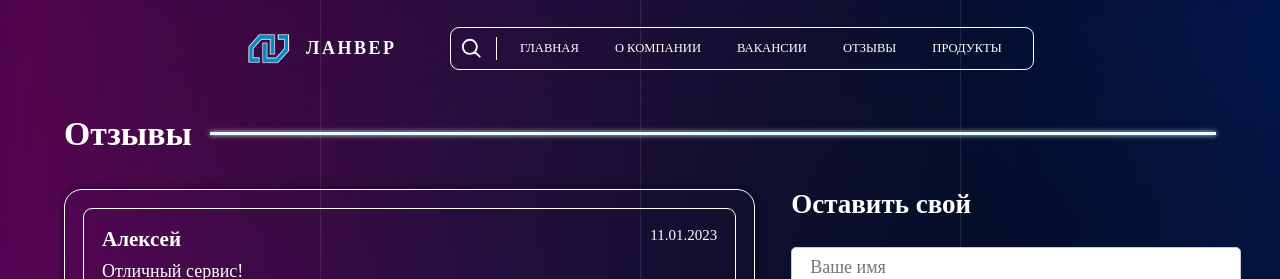
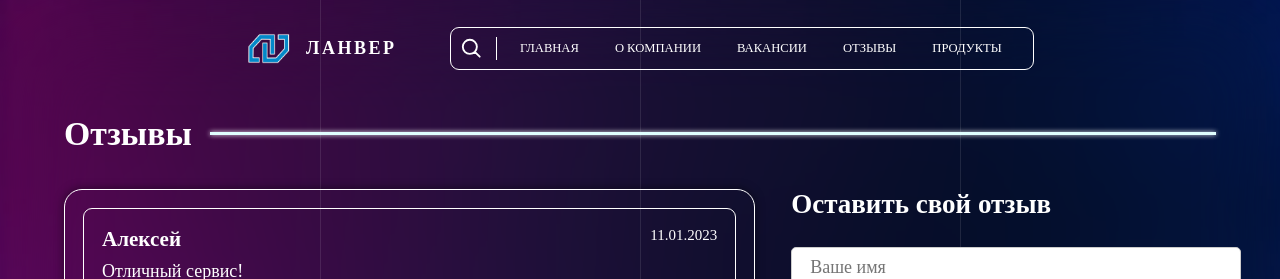
Before and after one commit to iXorr/lanver_frontend, a Vue app: page /reviews in a window 1280 px wide. Shown: the top 279 px of the page. Built offline with nearby package versions, Linux system fonts and the light colour scheme; a web font is replaced by a local one.

Commit message:
edits made

```diff
--- a/src/assets/main.css
+++ b/src/assets/main.css
@@ -21,6 +21,7 @@
 }
 
 html {
+	scrollbar-width: none;
 	font-size: 24px;
 }
 
--- a/src/components/home-page/NewsMenu.vue
+++ b/src/components/home-page/NewsMenu.vue
@@ -152,5 +152,7 @@
         height: 20rem;
         border: 1px solid #fff;
         border-radius: 1rem;
+
+        scrollbar-width: none;
       }
 </style>
--- a/src/views/ReviewsView.vue
+++ b/src/views/ReviewsView.vue
@@ -108,7 +108,7 @@
       </div>
 
       <form @submit.prevent="addReview" class="feedback-form">
-        <h1>Оставить свой</h1>
+        <h1>Оставить свой отзыв</h1>
 
         <input v-model="newName" placeholder="Ваше имя" required />
         <textarea v-model="newComment" placeholder="Ваш отзыв" required></textarea>
```
